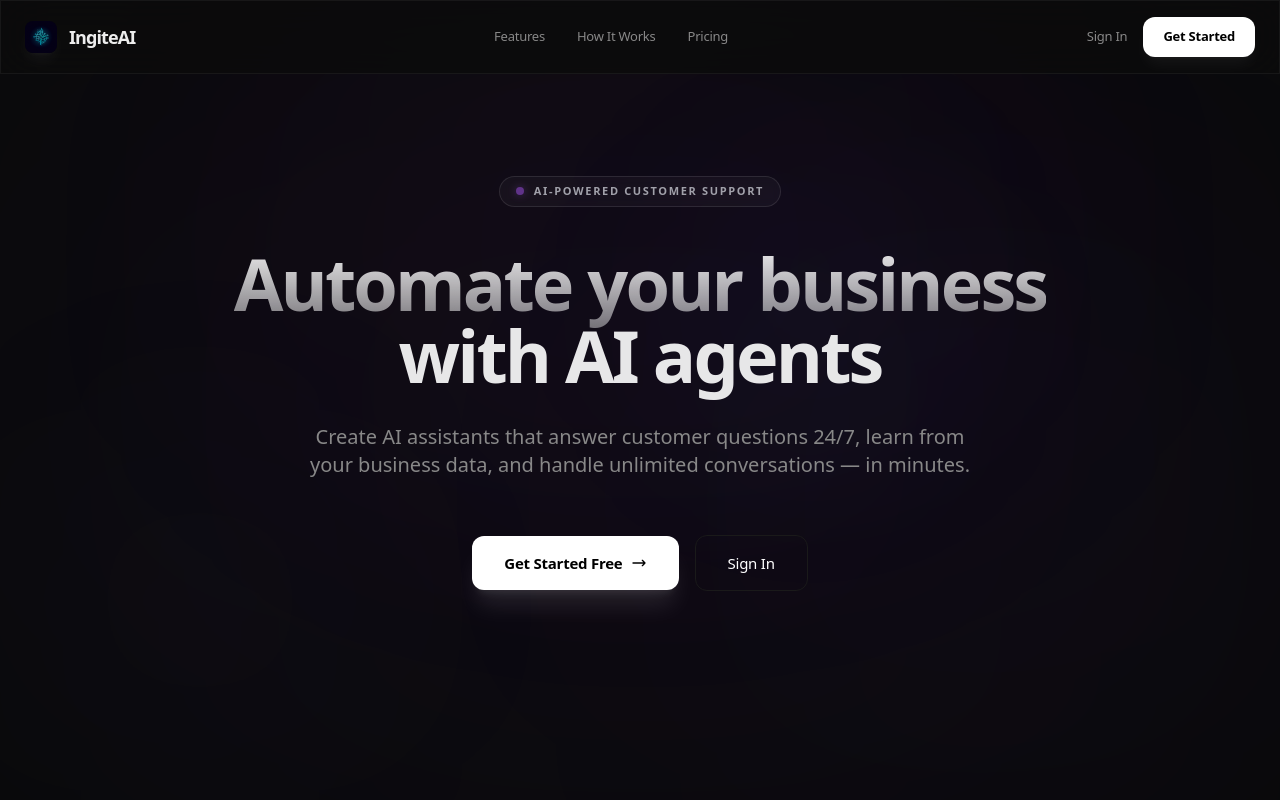
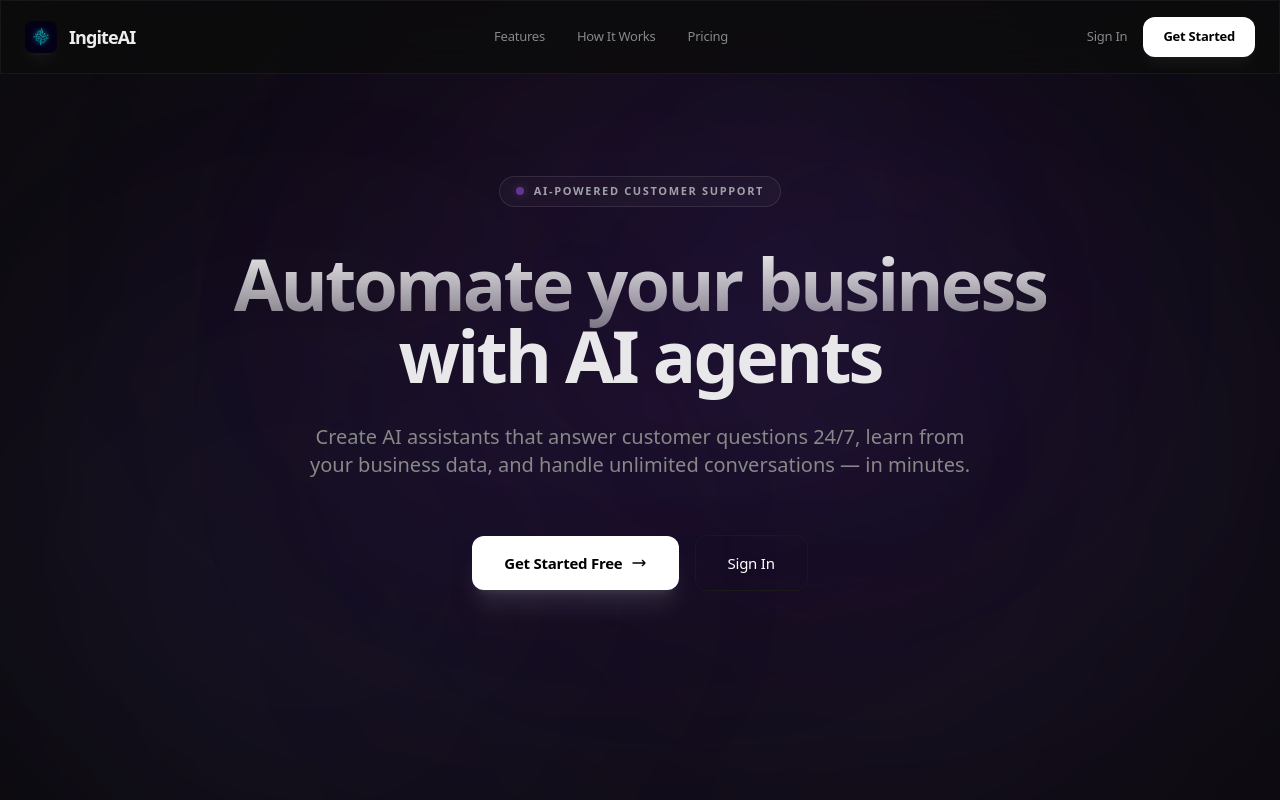
Before and after one commit to Asicvfx/IngiteAI, a Nuxt app in the folder frontend/: page / in a window 1280 px wide. Shown: the top 800 px of the page. Built offline with nearby package versions, Linux system fonts and the light colour scheme; what vue3-google-login would draw is missing.

Commit message:
feat: redesigned land(more pink)

```diff
--- a/frontend/pages/index.vue
+++ b/frontend/pages/index.vue
@@ -2,9 +2,10 @@
   <div class="min-h-screen bg-[#0A0A0B] text-[#EDEDED] font-sans selection:bg-white/20 overflow-x-hidden relative">
     <!-- Background purple glow -->
     <div class="fixed inset-0 pointer-events-none">
-      <div class="absolute top-0 left-1/2 -translate-x-1/2 w-[1200px] h-[800px] bg-[#A855F7]/[0.035] blur-[200px] rounded-full"></div>
-      <div class="absolute bottom-0 right-0 w-[600px] h-[600px] bg-[#7C3AED]/[0.025] blur-[150px] rounded-full"></div>
-      <div class="absolute top-1/2 left-0 w-[400px] h-[400px] bg-[#6366F1]/[0.02] blur-[120px] rounded-full"></div>
+      <div class="absolute top-0 left-1/2 -translate-x-1/2 w-[1400px] h-[900px] bg-[#A855F7]/[0.07] blur-[180px] rounded-full"></div>
+      <div class="absolute bottom-0 right-0 w-[800px] h-[800px] bg-[#7C3AED]/[0.05] blur-[150px] rounded-full"></div>
+      <div class="absolute top-1/3 left-0 w-[600px] h-[600px] bg-[#6366F1]/[0.04] blur-[120px] rounded-full"></div>
+      <div class="absolute bottom-1/3 left-1/3 w-[500px] h-[500px] bg-[#9333EA]/[0.03] blur-[140px] rounded-full"></div>
     </div>
 
     <!-- Navbar -->
```
